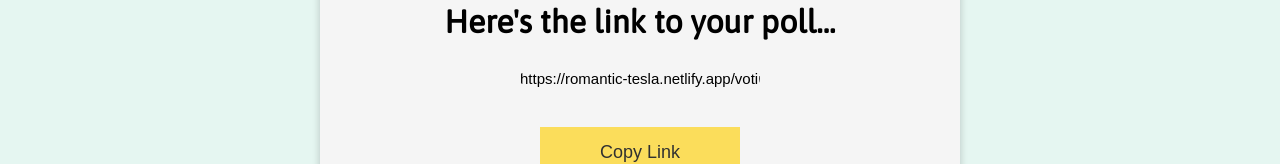
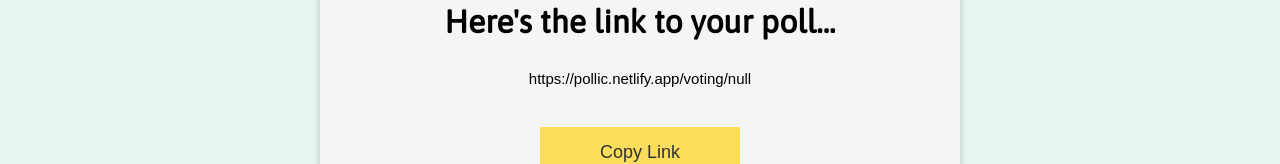
Before and after one commit to karanmann/polling-fullstack, a React (Create React App) app in the folder frontend/: page /pollinglink in a window 1280 px wide. Shown: the part 209-373 px from the top of the page. Built offline with nearby package versions, Linux system fonts and the light colour scheme; the HTML template or start-up script is replaced by a standard one.

Commit message:
URL Changed

```diff
--- a/frontend/src/pages/PollingLink.js
+++ b/frontend/src/pages/PollingLink.js
@@ -27,7 +27,7 @@ export const PollingLink= () => {
   const dispatch = useDispatch()
   const pollId = useSelector((store) => store.poll.pollId)
 
-  const url = `https://romantic-tesla.netlify.app/voting/${pollId}`
+  const url = `https://pollic.netlify.app/voting/${pollId}`
   // const url = `http://localhost:3000/voting/${pollId}`
 
   const resetState = () => {
```
